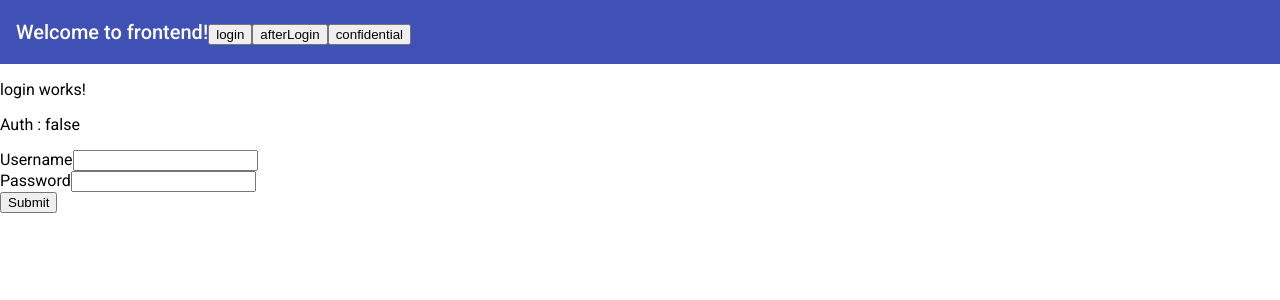
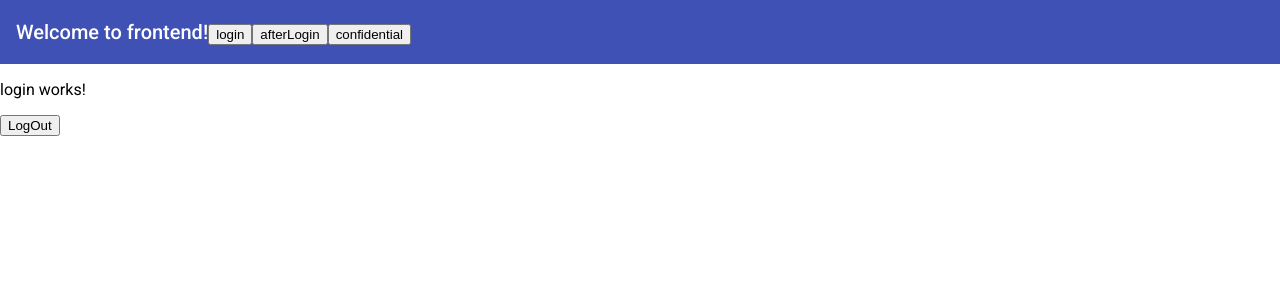
Before and after one commit to lewinskim/angular-frontend, an Angular app: page /login in a window 1280 px wide. Shown: the top 300 px of the page. Built offline with nearby package versions, Linux system fonts and the light colour scheme; sample sign-in values are in the browser's storage.

Commit message:
cleanup towards login service

```diff
--- a/src/app/auth/secondauth.service.ts
+++ b/src/app/auth/secondauth.service.ts
@@ -8,21 +8,15 @@ import { SecondAuthGuard } from './second-auth.guard';
 })
 export class SecondauthService {
 
-  private loggedInUser: AuthUser;
 
   constructor(private guard: SecondAuthGuard) { }
 
-  setLoggedUser(user: AuthUser): void {
-    this.loggedInUser = user;
-  }
-
   deactivateUser(): void {
-    this.loggedInUser = null;
     this.guard.setActivated(false);
   }
 
   performSecondAuth(): void {
-    if (this.loggedInUser != null) {
+    if (localStorage.getItem("token") != null) {
       this.guard.setActivated(true);
     }
   }
--- a/src/app/login/login.component.html
+++ b/src/app/login/login.component.html
@@ -1,5 +1,4 @@
 <p>login works!</p>
-<p> Auth : {{ isAuthenticated}} </p>
 <div [hidden]="isLoggedIn()">
   <div class="form-group">
     <label for="name">Username</label>
--- a/src/app/login/login.component.ts
+++ b/src/app/login/login.component.ts
@@ -11,7 +11,6 @@ import { AuthGuard } from '../auth.guard';
 })
 export class LoginComponent implements OnInit {
 
-  isAuthenticated: boolean = false;
   loggedUser: AuthUser = new AuthUser("", "");
 
   constructor(
@@ -21,35 +20,26 @@ export class LoginComponent implements OnInit {
   ) { }
 
   ngOnInit(): void {
-    // const stubuser: AuthUser = new AuthUser("Ad", "aaa");
-    // this.isAuthenticated = this.service.authenticate(stubuser);
   }
 
   onSubmit(): void {
     let isAuth: boolean = this.service.authenticate(this.loggedUser);
     if (isAuth) {
       this.login();
-      this.isAuthenticated = isAuth;
-      this.guard.setActivated(isAuth);
-      this.secondAuthSrvc.setLoggedUser(this.loggedUser);
     }
   }
 
   login(): void {
     localStorage.setItem("token", "loggedin");
+    this.guard.setActivated(true);
   }
 
   isLoggedIn(): boolean {
-    console.log("token");
-    console.log(localStorage.getItem("token"));
-    let check : boolean = "loggedin" == localStorage.getItem("token");
-    console.log(check);
-    return check;
+    return localStorage.getItem("token") != null;
   }
 
   logout(): void {
     localStorage.removeItem("token");
-    this.isAuthenticated = false;
     this.guard.setActivated(false);
     this.secondAuthSrvc.deactivateUser();
   }
```
Also changed, not shown: 1 other file (tests, documents, lock files or other folders).
